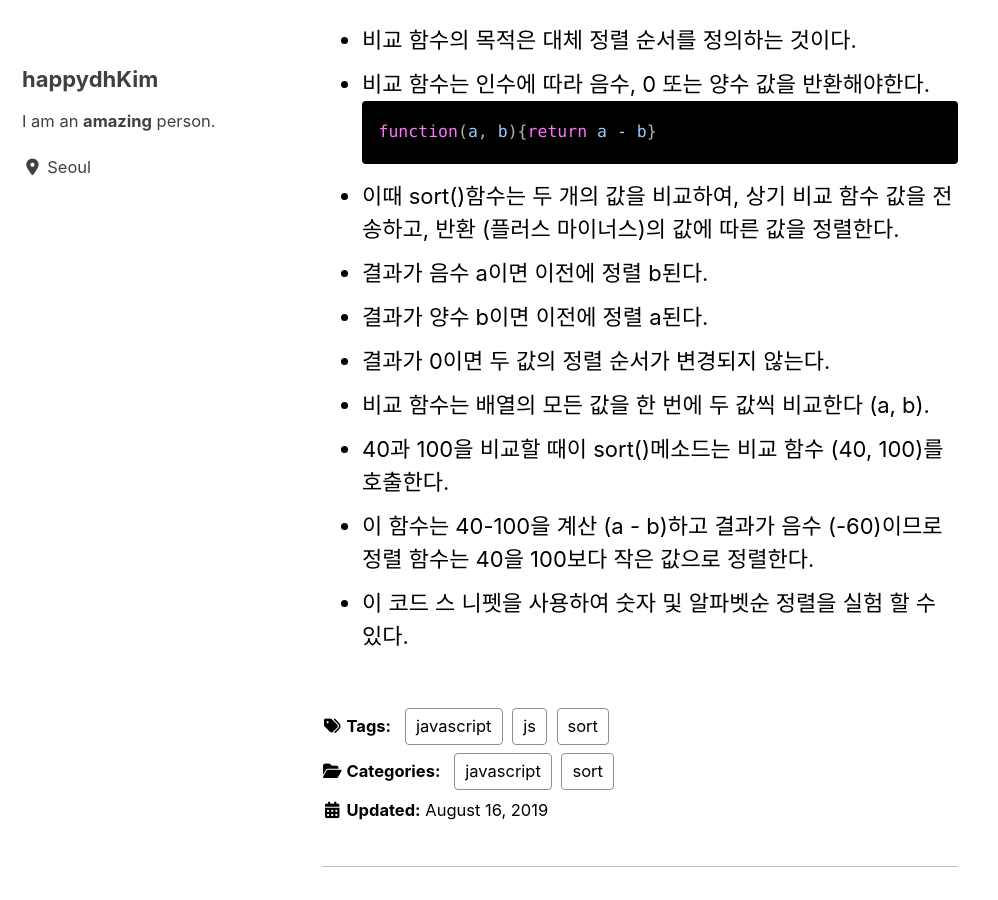
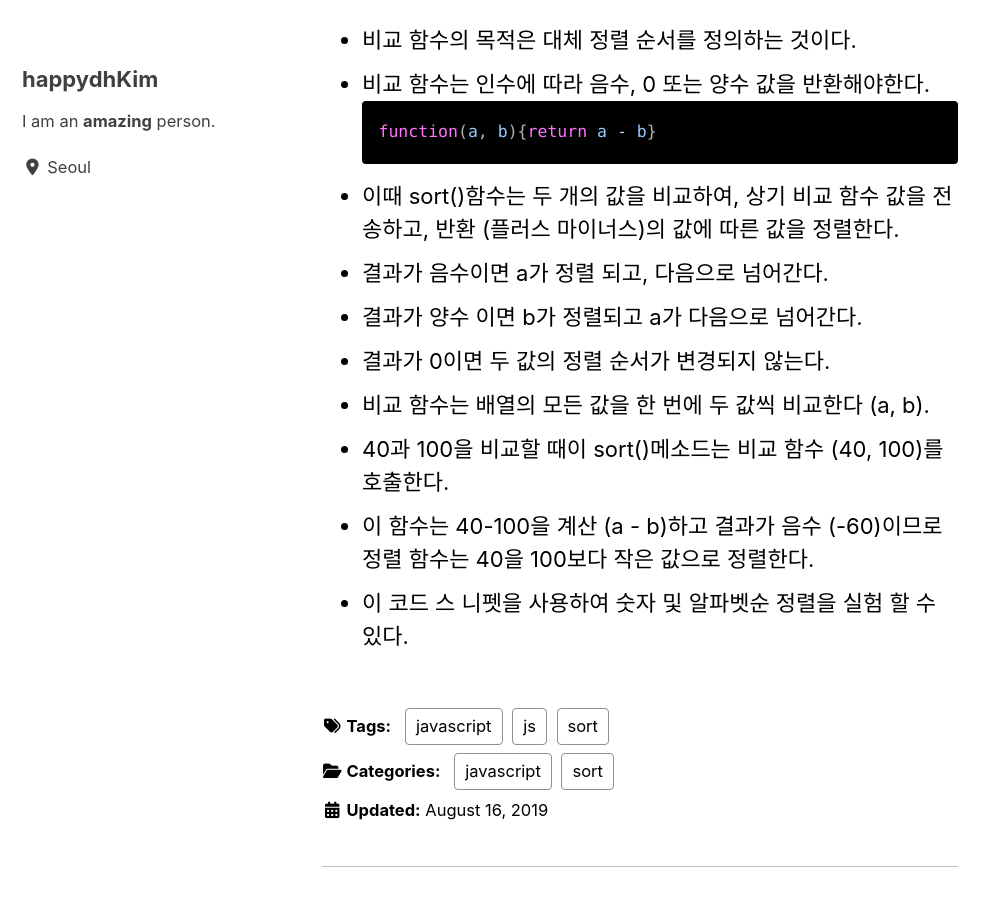
Before and after one commit to happydhKim/happydhKim.github.io, a Jekyll site: the page built from _posts/2019-08-16-js-sort.md, in a window 1280 px wide and 900 px high, scrolled down 593 px. Shown: the whole window, without its empty margins (0-998 px from the left). Built offline with Jekyll 4.4.1, drawn with Linux system fonts in a browser that asks for light colours; cached includes are drawn as plain includes; nearby versions of some CDN libraries.

Commit message:
Fix js sort for text missing

````diff
--- a/_posts/2019-08-16-js-sort.md
+++ b/_posts/2019-08-16-js-sort.md
@@ -30,8 +30,8 @@ fruits.reverse();     // Then reverse the order of the elements
 function(a, b){return a - b}
 ```
 - 이때 sort()함수는 두 개의 값을 비교하여, 상기 비교 함수 값을 전송하고, 반환 (플러스 마이너스)의 값에 따른 값을 정렬한다.
-- 결과가 음수 a이면 이전에 정렬 b된다.
-- 결과가 양수 b이면 이전에 정렬 a된다.
+- 결과가 음수이면 a가 정렬 되고, 다음으로 넘어간다.
+- 결과가 양수 이면 b가 정렬되고 a가 다음으로 넘어간다.
 - 결과가 0이면 두 값의 정렬 순서가 변경되지 않는다.
 - 비교 함수는 배열의 모든 값을 한 번에 두 값씩 비교한다 (a, b).
 - 40과 100을 비교할 때이 sort()메소드는 비교 함수 (40, 100)를 호출한다.
````
